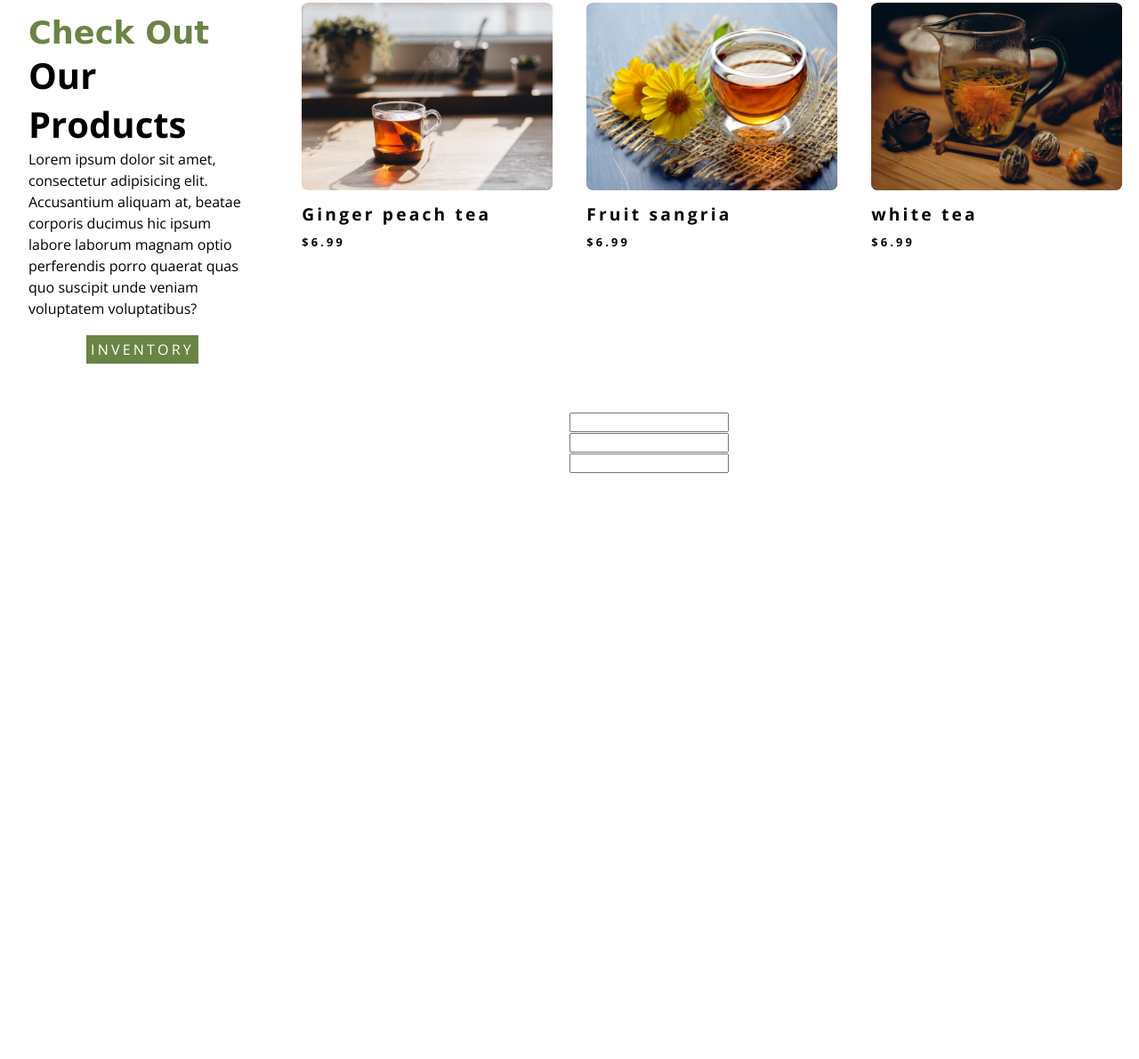
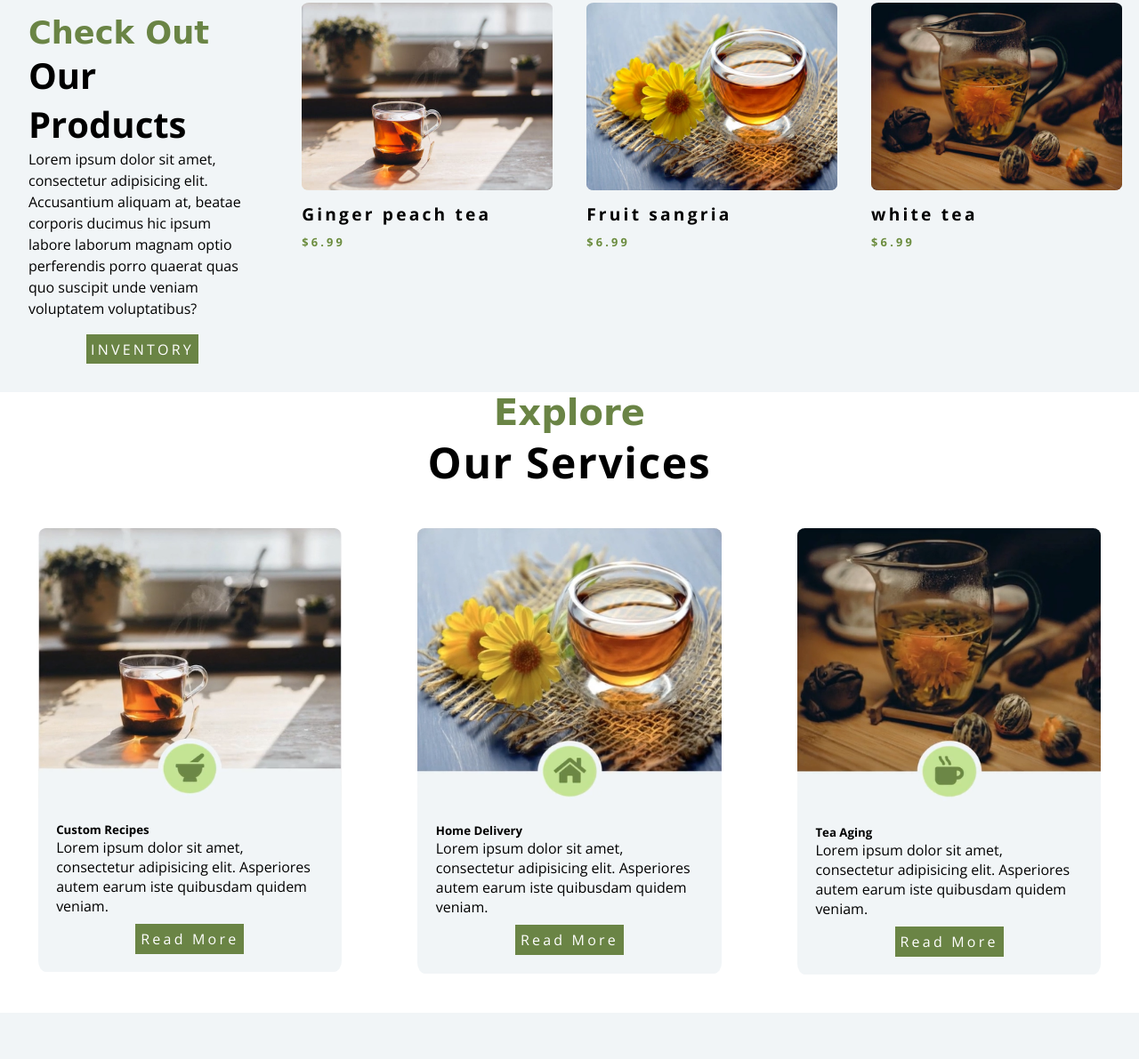
Before and after one commit to MohsenHosseini1/Tea-Shop-WebSite, a website: page index.html in a window 1280 px wide. Shown: the part 1609-2800 px from the top of the page at 89% size. Before the commit the page ends 2141 px from the top, so only its background shows below. Drawn offline with nearby package versions, Linux system fonts and the light colour scheme; a web font is replaced by a local one.

Commit message:
save-tow

```diff
--- a/index.html
+++ b/index.html
@@ -105,61 +105,68 @@
         </div>
     </div>
     <div class="explore-title">
-        <h2></h2>
-        <h4></h4>
+        <h2>Explore</h2>
+        <h4>Our Services</h4>
     </div>
     <div class="product-cart-1">
-        <div>
-            <img src="" alt="">
-            <h5></h5>
-            <p></p>
-            <div class="cart-button"></div>
+        <div class="cart-container">
+            <img src="./images/Screenshot%202024-10-18%20123024.png" alt="product">
+            <div class="cart-bd">
+                <h5>Custom Recipes</h5>
+                <p>Lorem ipsum dolor sit amet, consectetur adipisicing elit. Asperiores autem earum iste quibusdam quidem veniam.</p>
+                <div class="about-button-box"><div class="about-button">Read More</div></div>
+            </div>
         </div>
     </div>
     <div class="product-cart-2">
-        <div>
-            <img src="" alt="">
-            <h5></h5>
-            <p></p>
-            <div class="cart-button"></div>
+        <div class="cart-container">
+            <img src="./images/Screenshot%202024-10-18%20123038.png" alt="product">
+            <div class="cart-bd">
+                <h5>Home Delivery</h5>
+                <p>Lorem ipsum dolor sit amet, consectetur adipisicing elit. Asperiores autem earum iste quibusdam quidem veniam.</p>
+                <div class="about-button-box"><div class="about-button">Read More</div></div>
+            </div>
         </div>
     </div>
     <div class="product-cart-3">
-        <div>
-            <img src="" alt="">
-            <h5></h5>
-            <p></p>
-            <div class="cart-button"></div>
-        </div>
-    </div>
-    <div class="product-cart-4">
-        <div>
-            <img src="" alt="">
-            <h5></h5>
-            <p></p>
-            <div class="cart-button"></div>
+        <div class="cart-container">
+            <img src="./images/Screenshot%202024-10-18%20123050.png" alt="product">
+            <div class="cart-bd">
+                <h5>Tea Aging</h5>
+                <p>Lorem ipsum dolor sit amet, consectetur adipisicing elit. Asperiores autem earum iste quibusdam quidem veniam.</p>
+                <div class="about-button-box"><div class="about-button">Read More</div></div>
+            </div>
         </div>
     </div>
     <div class="contact-text">
-        <div>
-            <h6><i></i></h6>
-            <p></p>
-            <h6><i></i></h6>
-            <p></p>
-            <h6><i></i></h6>
-            <p></p>
+        <div class="contact-text-box">
+            <h6><i class="fa fa-location-arrow"></i>Address</h6>
+            <p>Lorem ipsum dolor<br/> sit amet.</p><br/>
+            <h6><i class="fa fa-envelope-open-o"></i>Email</h6>
+            <p>EMAIL@EMAIL.COM</p><br/>
+            <h6><i class="fa fa-volume-control-phone"></i>Telephone</h6>
+            <p>+ 123 456 789</p>
         </div>
     </div>
     <div class="contact-input">
         <div class="input-box">
-            <h6></h6>
-            <input type="text">
-            <input type="email">
-            <input type="text">
+            <h6>Contact Us</h6>
+            <div class="input-container">
+                <input type="text">
+                <input type="email">
+                <div class="big-input"><input type="text"></div>
+            </div>
+            <div class="input-button">SUBMIT HERE</div>
         </div>
     </div>
     <footer class="footer">
-        <p></p>
+        <div class="footer-box">
+            <p>
+                <i class="fa fa-facebook"></i><i class="fa fa-twitter"></i><i class="fa fa-instagram"></i><br/>
+                <i class="fa fa-copyright"></i> 2023 <span>TeaStation</span> all rights reserved
+            </p>
+
+        </div>
     </footer>
 </main>
 </body>
--- a/style.css
+++ b/style.css
@@ -81,16 +81,16 @@
     width: 100%;
     height: auto;
     display: grid;
-    grid-template-columns: 25% 25% 25% 25%;
+    grid-template-columns: 8.333% 8.333% 8.333% 8.333% 8.333% 8.333% 8.333% 8.333% 8.333% 8.333% 8.333% 8.333%;
     grid-template-rows: 50rem 17rem auto auto auto auto auto auto;
-    grid-template-areas: "title-img title-img title-img title-img"
-                         "product-element-1 product-element-2 product-element-3 product-element-4"
-                         "tea-photo tea-photo tea-about tea-about"
-                         "inventory-text product-element-5 product-element-6 product-element-7"
-                         "explore-title explore-title explore-title explore-title"
-                         "product-cart-1 product-cart-2 product-cart-3 product-cart-4"
-                         "contact-text contact-text contact-input contact-input"
-                         "footer footer footer footer";
+    grid-template-areas: "title-img title-img title-img title-img title-img title-img title-img title-img title-img title-img title-img title-img"
+                         "product-element-1 product-element-1 product-element-1 product-element-2 product-element-2 product-element-2 product-element-3 product-element-3 product-element-3 product-element-4 product-element-4 product-element-4"
+                         "tea-photo tea-photo tea-photo tea-photo tea-photo tea-photo tea-about tea-about tea-about tea-about tea-about tea-about"
+                         "inventory-text inventory-text inventory-text product-element-5 product-element-5 product-element-5 product-element-6 product-element-6 product-element-6 product-element-7 product-element-7 product-element-7"
+                         "explore-title explore-title explore-title explore-title explore-title explore-title explore-title explore-title explore-title explore-title explore-title explore-title"
+                         "product-cart-1 product-cart-1 product-cart-1 product-cart-1 product-cart-2 product-cart-2 product-cart-2 product-cart-2 product-cart-3 product-cart-3 product-cart-3 product-cart-3"
+                         "contact-text contact-text contact-text contact-text contact-text contact-text contact-input contact-input contact-input contact-input contact-input contact-input"
+                         "footer footer footer footer footer footer footer footer footer footer footer footer";
 }
 .title-img{
     grid-area: title-img;
@@ -201,6 +201,7 @@
 }
 .inventory-text{
     grid-area: inventory-text;
+    background-color: #F1F5F7;
 }
 .inventory-text-box{
     padding: 10%;
@@ -215,6 +216,15 @@
 }
 .product-element-5{
     grid-area: product-element-5;
+    background-color: #F1F5F7;
+}
+.product-element-6{
+    grid-area: product-element-6;
+    background-color: #F1F5F7;
+}
+.product-element-7{
+    grid-area: product-element-7;
+    background-color: #F1F5F7;
 }
 .cart{
     padding: 6%;
@@ -232,12 +242,112 @@
 .cart h6{
     font-size: .8rem;
     letter-spacing: .2rem;
+    color: #6b8c3e;
 }
-.product-element-6{
-    grid-area: product-element-6;
+.explore-title{
+    grid-area: explore-title;
+    text-align: center;
 }
-.product-element-7{
-    grid-area: product-element-7;
+.explore-title h2{
+    font-size: 2.5rem;
+}
+.explore-title h4{
+    font-size: 3rem;
+    letter-spacing: .1rem;
+}
+.product-cart-1{
+    grid-area: product-cart-1;
+}
+.product-cart-2{
+    grid-area: product-cart-2;
+}
+.product-cart-3{
+    grid-area: product-cart-3;
+}
+.cart-container{
+    margin: 10%;
+    background-color: #F1F5F7;
+    border-radius: 2.5%;
+}
+.cart-container img{
+    width: 100%;
+    border-radius: 2.5% 2.5% 0 0;
+}
+.cart-bd{
+    padding: 6%;
+}
+.cart-bd p{
+    margin-bottom: 3%;
+}
+.contact-text{
+    grid-area: contact-text;
+    background-color: #F1F5F7;
+}
+.contact-input{
+    grid-area: contact-input;
+    padding: 15%;
+    background-color: #F1F5F7;
+}
+.contact-text-box{
+    padding: 15% 15% 0 15%;
+    letter-spacing: .2rem;
+    line-height: 1.5;
+}
+.contact-text-box h6{
+    font-size: 1rem;
+    color: #6b8c3e;
+}
+.input-box{
+    background-color: #ffffff;
+    border-radius: 2.5%;
+}
+.input-box h6{
+    font-size: 1.8rem;
+    text-align: center;
+    color: #627790;
+    padding: 2% 0 0 0;
+}
+.input-container{
+    display: flex;
+    flex-direction: column;
+    gap: 50%;
+    border-radius: 1%;
+    margin: 3%;
+
+}
+.input-container input{
+    padding: 2%;
+    margin: 1%;
+
+}
+.big-input input{
+    padding: 10%;
+    width: 98%;
+}
+.input-button{
+    text-align: center;
+    color: white;
+    background-color: #6A8445;
+    border-radius: 0 0 3% 3%;
+    padding: 1.5%;
+    margin-top: 8%;
+}
+.footer{
+    grid-area: footer;
+    background-color: #222222;
+}
+.footer-box{
+    padding:2%;
+    text-align: center;
+    color: white;
+    font-size: 1.2rem;
+    text-transform: uppercase;
+}
+.footer-box i{
+    margin: 1%;
+}
+.footer-box span{
+    color: #6b8c3e;
 }
 @media only screen and (max-width: 600px) {
 
```
Also changed, not shown: images/Screenshot 2024-10-18 123024.png (added), images/Screenshot 2024-10-18 123038.png (added), images/Screenshot 2024-10-18 123050.png (added).
